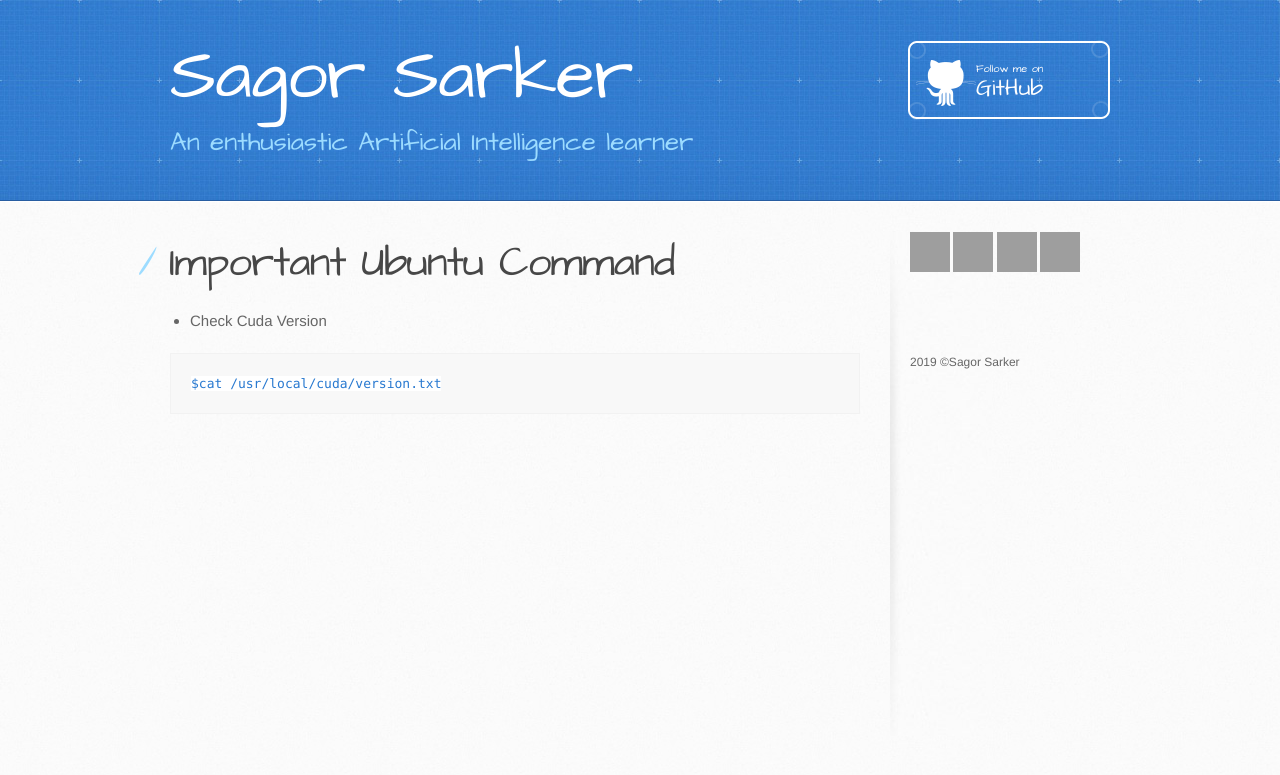
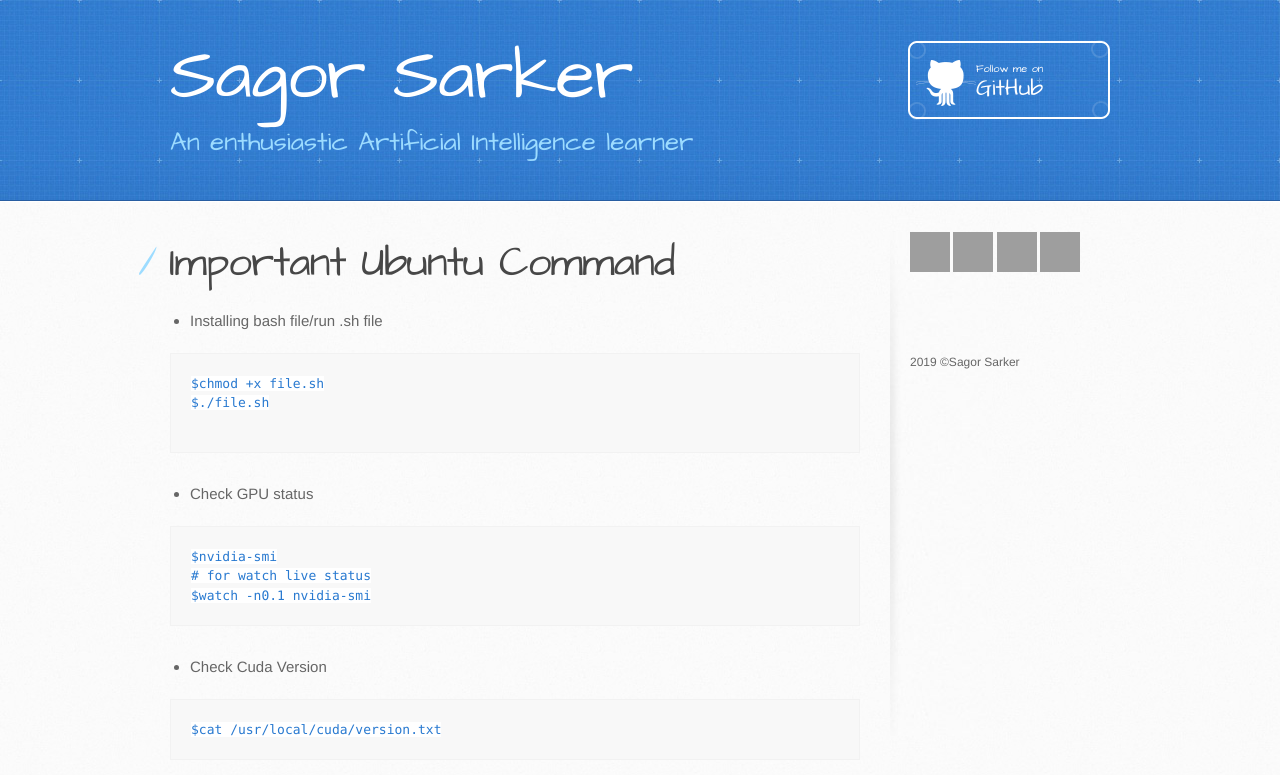
Before and after one commit to sagorbrur/sagorbrur.github.io, a Jekyll site: the page built from miscellaneous/im_ubuntu_command.md, in a window 1280 px wide. Shown: the top 775 px of the page. Built offline with Jekyll 4.4.1, drawn with Linux system fonts in a browser that asks for light colours; our own code applies the rules of GitHub Pages for plain Markdown files; grey boxes are pictures that could not be loaded.

Commit message:
Update im_ubuntu_command.md

````diff
--- a/miscellaneous/im_ubuntu_command.md
+++ b/miscellaneous/im_ubuntu_command.md
@@ -1,4 +1,20 @@
 # Important Ubuntu Command
+
+* Installing bash file/run .sh file
+
+```
+$chmod +x file.sh
+$./file.sh
+
+```
+
+* Check GPU status
+
+```
+$nvidia-smi
+# for watch live status
+$watch -n0.1 nvidia-smi
+```
 
 * Check Cuda Version
 
````
